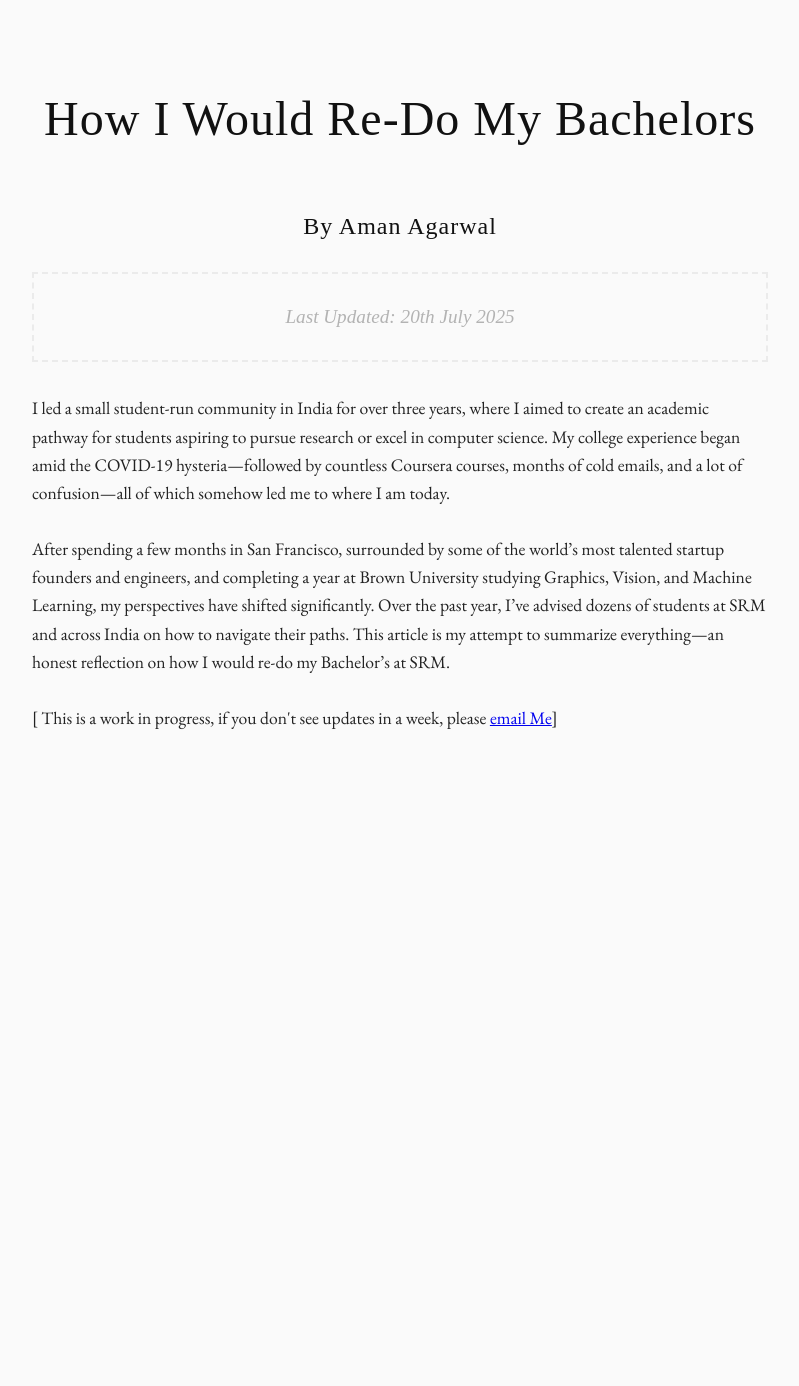
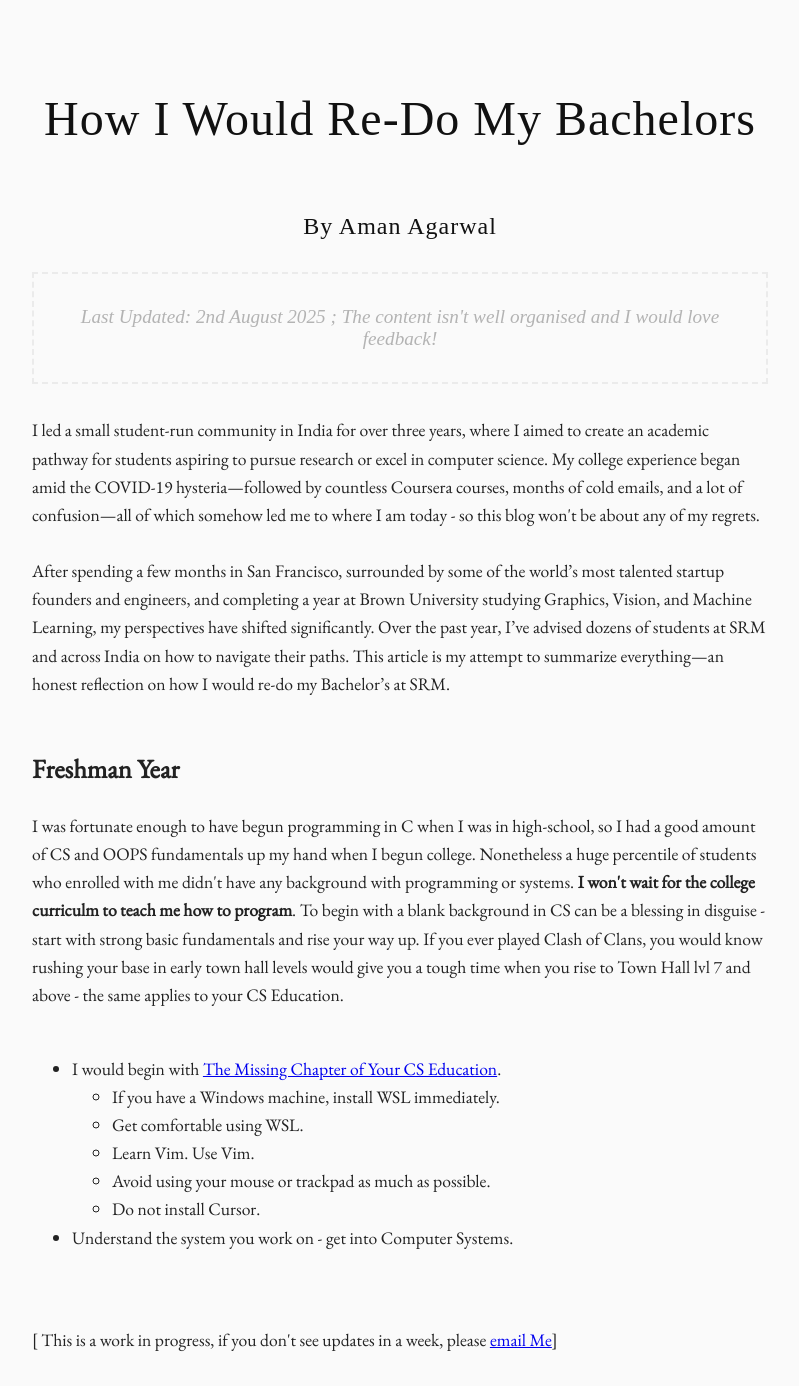
Before and after one commit to aman190202/aman190202.github.io, a Jekyll site: the page srm.html, which Jekyll copies as it is, in a window 1280 px wide. Shown: the whole page, without its empty margins (240-1039 px from the left). Built offline with Jekyll 4.4.1, drawn with Linux system fonts in a browser that asks for light colours; some web fonts are replaced; before the commit the page ends 900 px from its top, so only the background shows below that.

Commit message:
Bio updated

```diff
--- a/srm.html
+++ b/srm.html
@@ -75,13 +75,46 @@
       By Aman Agarwal
     </div>
     <div class="placeholder">
-      Last Updated: 20th July 2025
+      Last Updated: 2nd August 2025 ; The content isn't well organised and I would love feedback!
     </div>
     <div class="content">
       <!-- Start writing here -->
-I led a small student-run community in India for over three years, where I aimed to create an academic pathway for students aspiring to pursue research or excel in computer science. My college experience began amid the COVID-19 hysteria—followed by countless Coursera courses, months of cold emails, and a lot of confusion—all of which somehow led me to where I am today.
+I led a small student-run community in India for over three years, where I aimed to create an academic pathway for students aspiring to pursue research or excel in computer science.
+My college experience began amid the COVID-19 hysteria—followed by countless Coursera courses, months of cold emails, and a lot of confusion—all of which somehow led me to where I am today - so this blog
+won't be about any of my regrets.
 <br></br>
-After spending a few months in San Francisco, surrounded by some of the world’s most talented startup founders and engineers, and completing a year at Brown University studying Graphics, Vision, and Machine Learning, my perspectives have shifted significantly. Over the past year, I’ve advised dozens of students at SRM and across India on how to navigate their paths. This article is my attempt to summarize everything—an honest reflection on how I would re-do my Bachelor’s at SRM.
+After spending a few months in San Francisco, surrounded by some of the world’s most talented startup founders and engineers, and completing a year at Brown University studying Graphics,
+Vision, and Machine Learning, my perspectives have shifted significantly. Over the past year, I’ve advised dozens of students at SRM and across India on how to navigate their paths.
+This article is my attempt to summarize everything—an honest reflection on how I would re-do my Bachelor’s at SRM.
+<br></br>
+<h2>Freshman Year</h2>
+I was fortunate enough to have begun programming in C when I was in high-school, so I had a good amount of CS and OOPS fundamentals up my hand when I begun college. Nonetheless a huge percentile of students
+who enrolled with me didn't have any background with programming or systems. <b> I won't wait for the college curriculm to teach me how to program</b>. To begin with a blank background in CS can be a
+blessing in disguise - start with strong basic fundamentals and rise your way up. If you ever played Clash of Clans, you would know rushing your base in early town hall levels
+would give you a tough time when you rise to Town Hall lvl 7 and above - the same applies to your CS Education.
+<br></br>
+<ul>
+  <li>
+    I would begin with <a href="https://missing.csail.mit.edu">The Missing Chapter of Your CS Education</a>.
+    <ul>
+      <li>If you have a Windows machine, install WSL immediately.</li>
+      <li>Get comfortable using WSL.</li>
+      <li>Learn Vim. Use Vim.</li>
+      <li>Avoid using your mouse or trackpad as much as possible.</li>
+      <li>Do not install Cursor.</li>
+    </ul>
+  </li>
+  <li>
+    Understand the system you work on - get into Computer Systems.
+    <!-- <ul>
+      <li>If you have a Windows machine, install WSL immediately.</li>
+      <li>Get comfortable using WSL.</li>
+      <li>Learn Vim. Use Vim.</li>
+      <li>Avoid using your mouse or trackpad as much as possible.</li>
+      <li>Do not install Cursor.</li>
+    </ul> -->
+  </li>
+</ul>
 <br></br>
 [ This is a work in progress, if you don't see updates in a week, please <a href="mailto:agarwalaman190202@gmail.com">email Me</a>]
 
```
